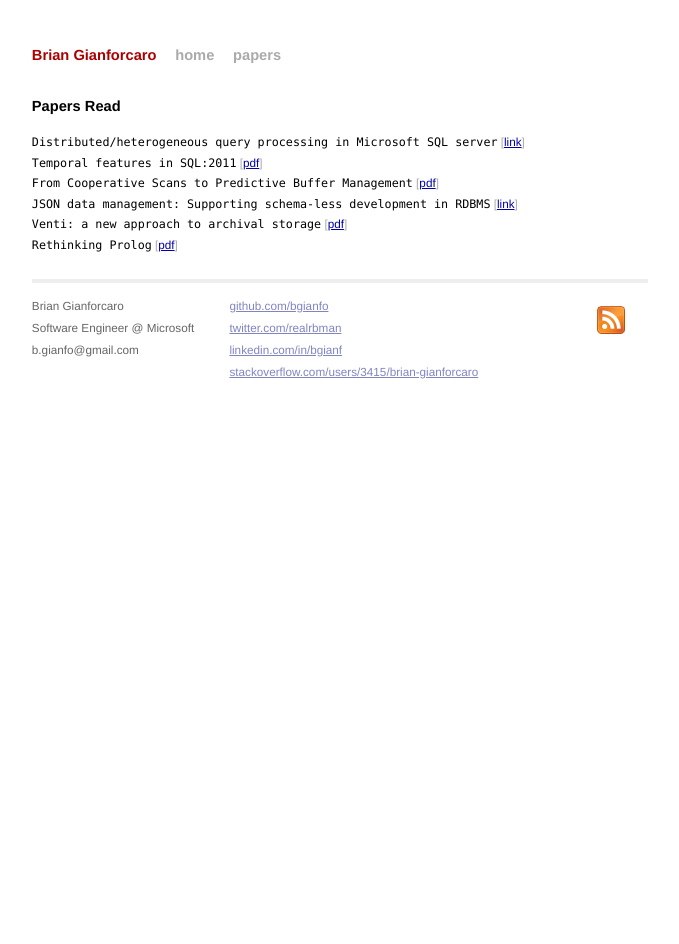
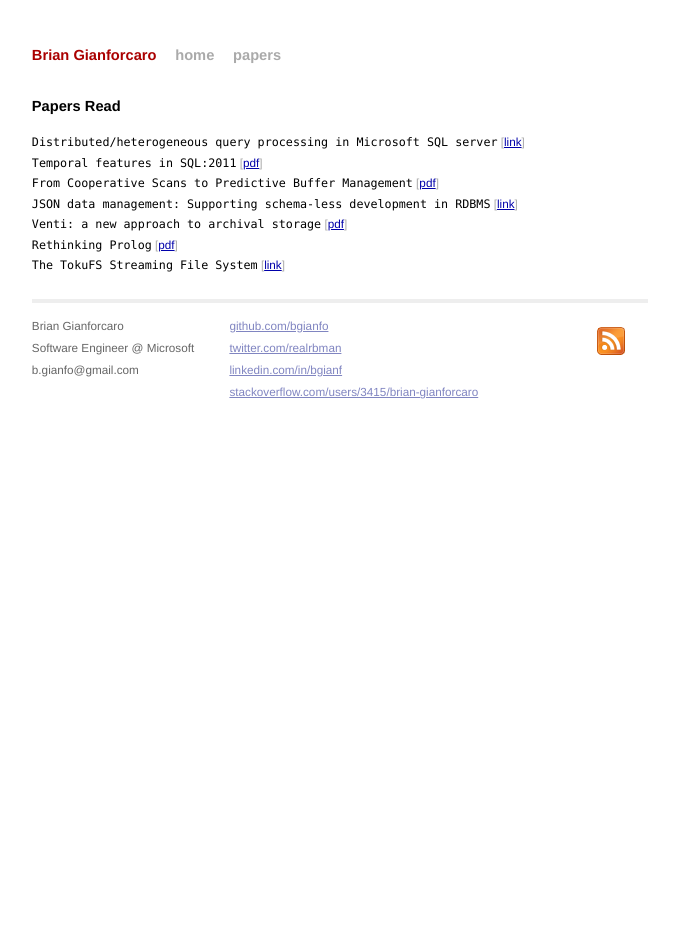
Before and after one commit to bgianfo/bgianfo.github.io, a Jekyll site: the page built from papers/index.html, in a window 1280 px wide. Shown: the whole page, without its empty margins (300-979 px from the left). Built offline with Jekyll 4.4.1, drawn with Linux system fonts in a browser that asks for light colours; Markdown is read by kramdown in place of the engine named in the settings.

Commit message:
Add TokuFS Paper

```diff
--- a/papers/index.html
+++ b/papers/index.html
@@ -12,5 +12,6 @@
       <li><span>JSON data management: Supporting schema-less development in RDBMS</span> [<a href="http://dl.acm.org/citation.cfm?id=2595628">link</a>]</li>
       <li><span>Venti: a new approach to archival storage</span> [<a href="http://www.plan9.bell-labs.com/sys/doc/venti/venti.pdf">pdf</a>]</li>
       <li><span>Rethinking Prolog</span> [<a href="http://okmij.org/ftp/kakuritu/rethinking.pdf">pdf</a>]</li>
+      <li><span>The TokuFS Streaming File System</span> [<a href="https://www.usenix.org/conference/hotstorage12/workshop-program/presentation/esmet">link</a>]</li>
   </ul>
 </div>
```
